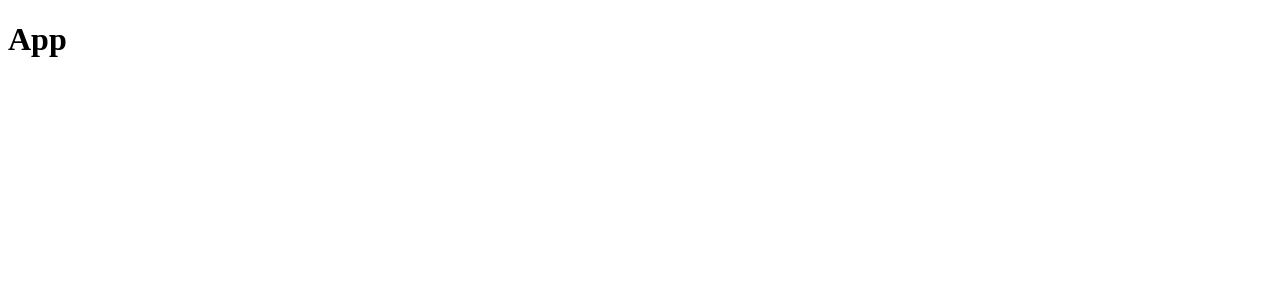
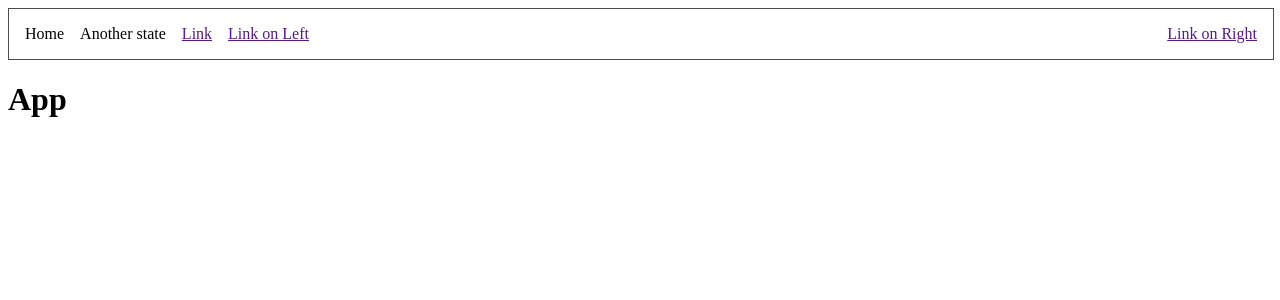
Before and after one commit to gusbicalho/ierfh-site, a PHP site: page / in a window 1280 px wide. Before the commit the part shown is almost empty. Shown: the top 300 px of the page. Run offline with PHP 8.4, Linux system fonts and the light colour scheme; style sheets or scripts are compiled from the project's sources; some libraries are stand-ins or nearby versions.

Commit message:
Improve basic index view

```diff
--- a/app/index.html
+++ b/app/index.html
@@ -1,11 +1,12 @@
 <!DOCTYPE html>
 <html lang="pt-BR" ng-app="example.App" ng-strict-di ng-controller="AppController as AppCtrl">
+
 <head>
-    <title>Angular + SASS + TypeScript + Browserify + Gulp</title>
-
   <meta charset="utf-8">
   <meta http-equiv="X-UA-Compatible" content="IE=edge">
   <meta name="viewport" content="width=device-width, initial-scale=1.0" />
+
+  <title>Angular + SASS + TypeScript + Browserify + Gulp</title>
 
   <base href="/" />
 
@@ -14,7 +15,23 @@
 </head>
 
 <body>
+  <nav class="navbar">
+		<ul class="navbar-left">
+			<li ui-sref-active="active"><a ui-sref="landing">Home</a></li>
+			<li ui-sref-active="active"><a ui-sref="another">Another state</a></li>
+			<li><a href>Link</a></li>
+		</ul>
+    <!-- These may be overridden by states -->
+    <ul class="navbar-left" ui-view="navbar-left">
+      <li><a href>Link on Left</a></li>
+    </ul>
+    <ul class="navbar-right" ui-view="navbar-right">
+      <li><a href>Link on Right</a></li>
+    </ul>
+  </nav>
+
   <h1>App</h1>
   <div ui-view></div>
 </body>
+
 </html>
--- a/app/styles/app.scss
+++ b/app/styles/app.scss
@@ -1 +1,38 @@
-html {}
+@mixin clearfix {
+  &:before,
+  &:after {
+      content: " ";
+      display: table;
+  }
+  &:after {
+      clear: both;
+  }
+}
+
+nav.navbar {
+  @include clearfix;
+  border: 1px solid rgba(0,0,0,0.7);
+  width: 100%;
+  ul {
+    padding: 0;
+    li.active a, li a.active {
+      color: red;
+    }
+    &.navbar-left {
+      float: left;
+      list-style: none;
+      li {
+        float: left;
+        padding-left: 1em;
+      }
+    }
+    &.navbar-right {
+      float: right;
+      list-style: none;
+      li {
+        float: left;
+        padding-right: 1em;
+      }
+    }
+  }
+}
```
Lines whose indentation alone changed are shown as unchanged.
